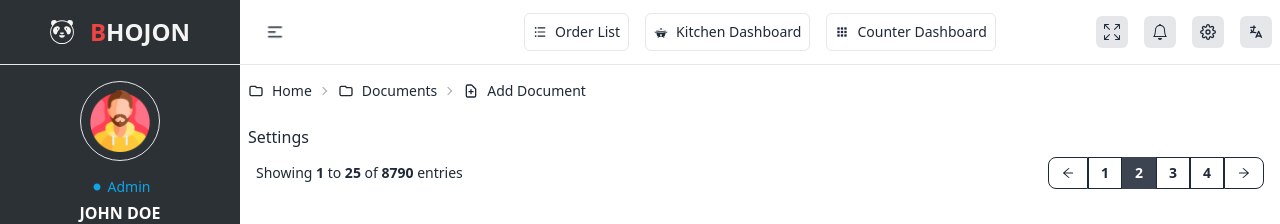
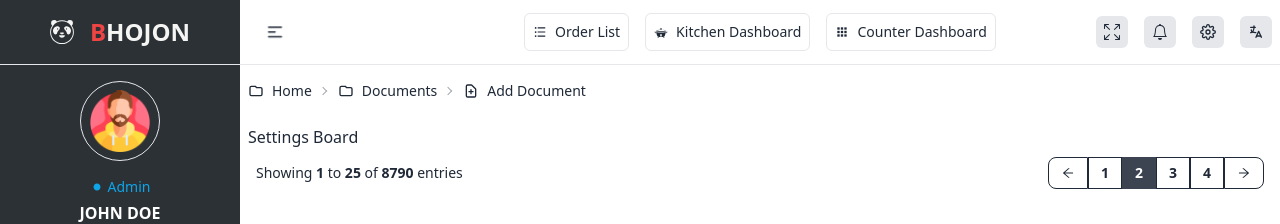
Before and after one commit to nDevers/Bhojon, a React (Create React App) app: page /dashboard/settings in a window 1280 px wide. Shown: the top 224 px of the page. Built offline with nearby package versions, Linux system fonts and the light colour scheme.

Commit message:
settings route added

```diff
--- a/src/App.js
+++ b/src/App.js
@@ -35,7 +35,7 @@ import ManageCategory from "./pages/dashboard/FoodManagement/ManageCategory/Mana
 import ManageFood from "./pages/dashboard/FoodManagement/ManageFood/ManageFood";
 
 import Production from "./pages/dashboard/Production";
-import Settings from "./pages/dashboard/Settings";
+import Settings from "./pages/dashboard/Settings/Settings";
 import Accounts from "./pages/dashboard/Accounts";
 import HumanResource from "./pages/dashboard/HumanResource";
 
@@ -65,6 +65,13 @@ import FoodAvailability from "./pages/dashboard/FoodManagement/ManageFood/FoodAv
 import FoodGroup from "./pages/dashboard/FoodManagement/ManageFood/FoodGroup";
 import FoodVariant from "./pages/dashboard/FoodManagement/ManageFood/FoodVariant";
 import MenuType from "./pages/dashboard/FoodManagement/ManageFood/MenuType";
+import SettingsBoard from "./pages/dashboard/Settings/SettingsBoard";
+import ApplicationSettings from "./pages/dashboard/Settings/ApplicationSettings";
+import Country from "./pages/dashboard/Settings/Country";
+import FactoryReset from "./pages/dashboard/Settings/FactoryReset";
+import Language from "./pages/dashboard/Settings/Language";
+import PayRoleCommission from "./pages/dashboard/Settings/PayRoleCommission";
+import Currency from "./pages/dashboard/Settings/Currency";
 
 function App() {
   return (
@@ -130,7 +137,19 @@ function App() {
           </Route>
         </Route>
         <Route path="production" element={<Production />} />
-        <Route path="settings" element={<Settings />} />
+        // settings routes
+        <Route path="settings" element={<Settings />}>
+          <Route index element={<SettingsBoard />} />
+          <Route
+            path="application-settings"
+            element={<ApplicationSettings />}
+          />
+          <Route path="country" element={<Country />} />
+          <Route path="currency" element={<Currency />} />
+          <Route path="factory-reset" element={<FactoryReset />} />
+          <Route path="language" element={<Language />} />
+          <Route path="pay-role-commission" element={<PayRoleCommission />} />
+        </Route>
         <Route path="accounts" element={<Accounts />} />
         <Route path="human-resource" element={<HumanResource />} />
         // user management routes
--- /dev/null
+++ b/src/pages/dashboard/Settings/ApplicationSettings.js
@@ -0,0 +1,7 @@
+import React from "react";
+
+const ApplicationSettings = () => {
+  return <div>Application Settings</div>;
+};
+
+export default ApplicationSettings;
--- /dev/null
+++ b/src/pages/dashboard/Settings/Country.js
@@ -0,0 +1,7 @@
+import React from "react";
+
+const Country = () => {
+  return <div>Country</div>;
+};
+
+export default Country;
--- /dev/null
+++ b/src/pages/dashboard/Settings/Currency.js
@@ -0,0 +1,7 @@
+import React from "react";
+
+const Currency = () => {
+  return <div>Currency</div>;
+};
+
+export default Currency;
--- /dev/null
+++ b/src/pages/dashboard/Settings/FactoryReset.js
@@ -0,0 +1,7 @@
+import React from "react";
+
+const FactoryReset = () => {
+  return <div>Factory Reset</div>;
+};
+
+export default FactoryReset;
--- /dev/null
+++ b/src/pages/dashboard/Settings/Language.js
@@ -0,0 +1,7 @@
+import React from "react";
+
+const Language = () => {
+  return <div>Language</div>;
+};
+
+export default Language;
--- /dev/null
+++ b/src/pages/dashboard/Settings/PayRoleCommission.js
@@ -0,0 +1,7 @@
+import React from "react";
+
+const PayRoleCommission = () => {
+  return <div>Pay Role Commission</div>;
+};
+
+export default PayRoleCommission;
--- /dev/null
+++ b/src/pages/dashboard/Settings/Settings.js
@@ -0,0 +1,12 @@
+import React from "react";
+import { Outlet } from "react-router-dom";
+
+const Settings = () => {
+  return (
+    <div>
+      <Outlet />
+    </div>
+  );
+};
+
+export default Settings;
--- /dev/null
+++ b/src/pages/dashboard/Settings/SettingsBoard.js
@@ -0,0 +1,7 @@
+import React from "react";
+
+const SettingsBoard = () => {
+  return <div>Settings Board</div>;
+};
+
+export default SettingsBoard;
--- a/src/pages/dashboard/settings.js
+++ /dev/null
@@ -1,11 +0,0 @@
-import React from 'react';
-
-const Settings = () => {
-    return (
-        <div>
-            Settings
-        </div>
-    );
-};
-
-export default Settings;
```
Also changed, not shown: firebase.json (added), 1 other file (tests, documents, lock files or other folders).
